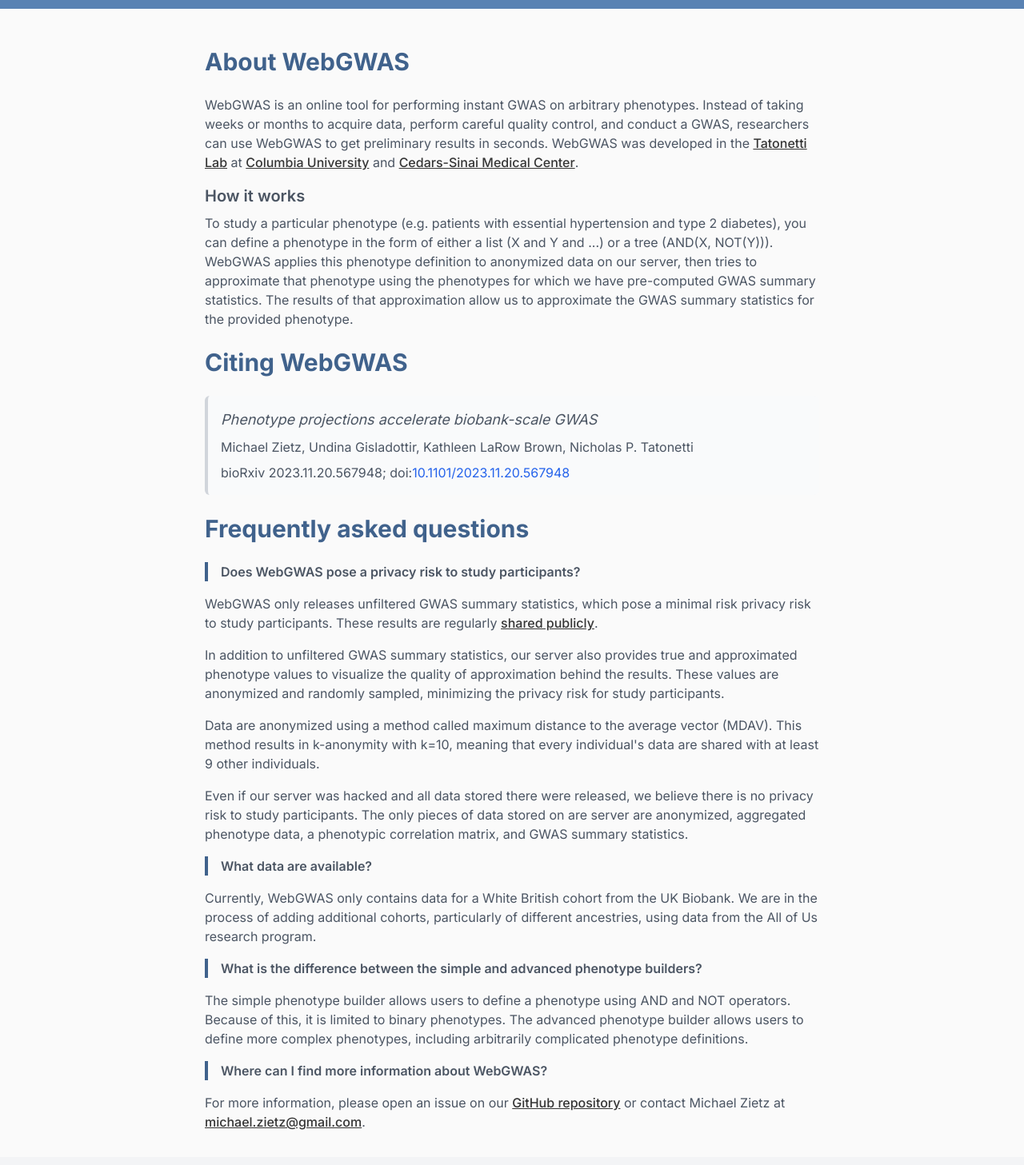
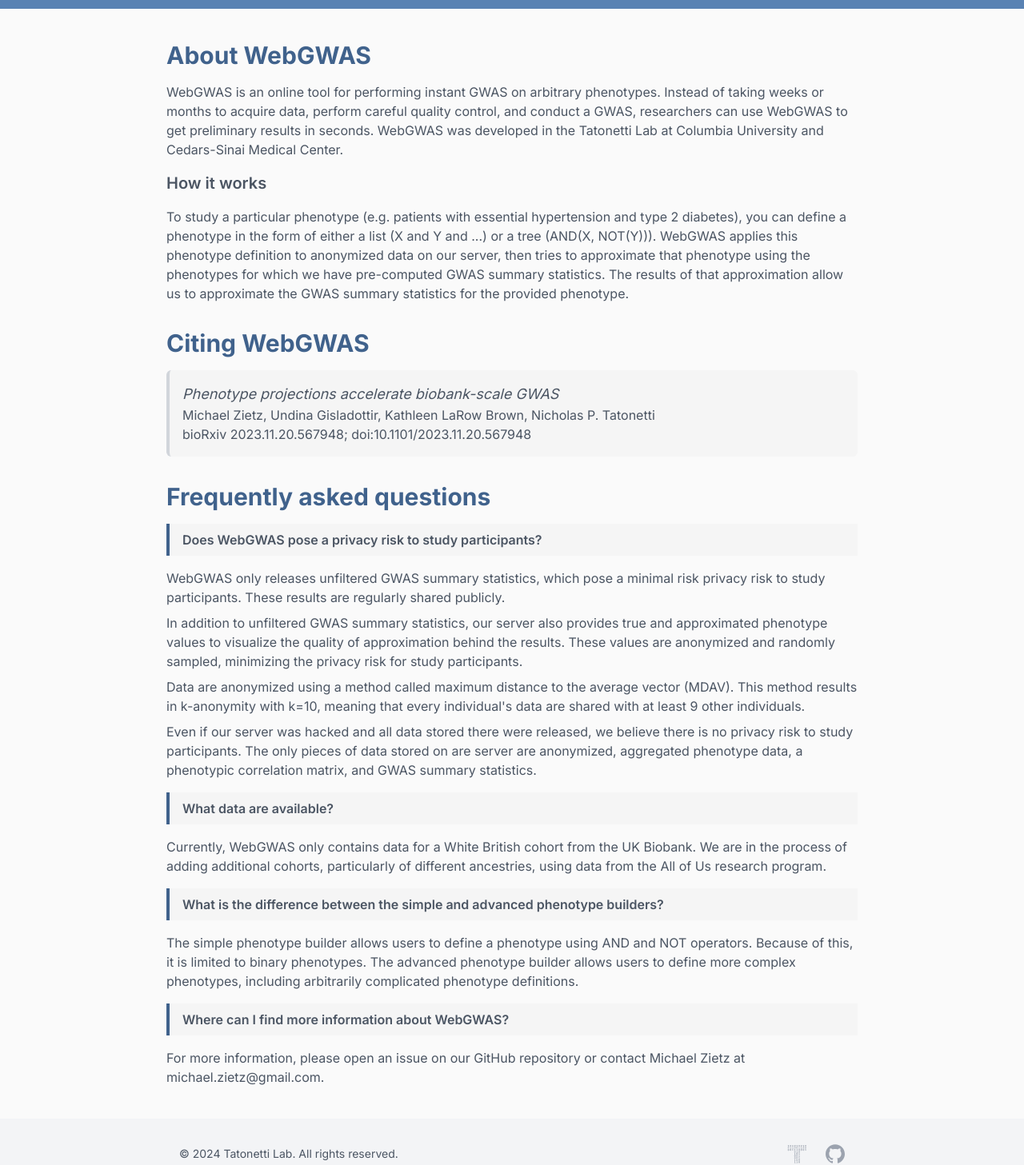
Before and after one commit to zietzm/webgwas-frontend, a Next.js app: page /about in a window 1280 px wide. Shown: the part 65-1522 px from the top of the page at 80% size. Built offline with nearby package versions, Linux system fonts and the light colour scheme.

Commit message:
fix: clean up about page

```diff
--- a/src/app/about/page.tsx
+++ b/src/app/about/page.tsx
@@ -1,147 +1,154 @@
+const faqs = [
+  {
+    question: "Does WebGWAS pose a privacy risk to study participants?",
+    answer: (
+      <>
+        <p>
+          WebGWAS only releases unfiltered GWAS summary statistics, which pose a
+          minimal risk privacy risk to study participants. These results are
+          regularly <a href="https://www.ebi.ac.uk/gwas/">shared publicly</a>.
+        </p>
+        <p>
+          In addition to unfiltered GWAS summary statistics, our server also
+          provides true and approximated phenotype values to visualize the
+          quality of approximation behind the results. These values are
+          anonymized and randomly sampled, minimizing the privacy risk for study
+          participants.
+        </p>
+        <p>
+          Data are anonymized using a method called maximum distance to the
+          average vector (MDAV). This method results in k-anonymity with k=10,
+          meaning that every individual&apos;s data are shared with at least 9
+          other individuals.
+        </p>
+        <p>
+          Even if our server was hacked and all data stored there were released,
+          we believe there is no privacy risk to study participants. The only
+          pieces of data stored on are server are anonymized, aggregated
+          phenotype data, a phenotypic correlation matrix, and GWAS summary
+          statistics.
+        </p>
+      </>
+    ),
+  },
+  {
+    question: "What data are available?",
+    answer: (
+      <>
+        Currently, WebGWAS only contains data for a White British cohort from
+        the UK Biobank. We are in the process of adding additional cohorts,
+        particularly of different ancestries, using data from the All of Us
+        research program.
+      </>
+    ),
+  },
+  {
+    question:
+      "What is the difference between the simple and advanced phenotype builders?",
+    answer: (
+      <>
+        The simple phenotype builder allows users to define a phenotype using
+        AND and NOT operators. Because of this, it is limited to binary
+        phenotypes. The advanced phenotype builder allows users to define more
+        complex phenotypes, including arbitrarily complicated phenotype
+        definitions.
+      </>
+    ),
+  },
+  {
+    question: "Where can I find more information about WebGWAS?",
+    answer: (
+      <p>
+        For more information, please open an issue on our{" "}
+        <a href="https://github.com/tatonetti-lab/webgwas">GitHub repository</a>{" "}
+        or contact Michael Zietz at{" "}
+        <a href="mailto:michael.zietz@gmail.com">michael.zietz@gmail.com</a>.
+      </p>
+    ),
+  },
+];
+
 export default function About() {
   return (
-    <div className="max-w-3xl mx-auto mt-8">
-      <h1 className="text-3xl font-bold mb-6 text-blue-dark">About WebGWAS</h1>
-      <div className="prose prose-jet">
-        <p className="my-4">
+    <div className="flex flex-col gap-8 my-6">
+      <div className="flex flex-col gap-4">
+        <SectionTitle title="About WebGWAS" />
+        <div className="prose prose-jet flex flex-col gap-4">
+          <p>
             WebGWAS is an online tool for performing instant GWAS on arbitrary
-          phenotypes. Instead of taking weeks or months to acquire data, perform
-          careful quality control, and conduct a GWAS, researchers can use
-          WebGWAS to get preliminary results in seconds. WebGWAS was developed
-          in the{" "}
-          <a
-            href="https://tatonettilab.org/"
-            className="underline text-jet font-medium hover:text-blue-dark visited:text-purple-600"
-          >
-            Tatonetti Lab
-          </a>{" "}
-          at{" "}
-          <a
-            href="https://www.dbmi.columbia.edu/"
-            className="underline text-jet font-medium hover:text-blue-dark visited:text-purple-600"
-          >
-            Columbia University
-          </a>{" "}
-          and{" "}
-          <a
-            href="https://www.cedars-sinai.edu/research-education/research/departments-institutes/computational-biomedicine.html"
-            className="underline text-jet font-medium hover:text-blue-dark visited:text-purple-600"
-          >
+            phenotypes. Instead of taking weeks or months to acquire data,
+            perform careful quality control, and conduct a GWAS, researchers can
+            use WebGWAS to get preliminary results in seconds. WebGWAS was
+            developed in the{" "}
+            <a href="https://tatonettilab.org/">Tatonetti Lab</a> at{" "}
+            <a href="https://www.dbmi.columbia.edu/">Columbia University</a> and{" "}
+            <a href="https://www.cedars-sinai.edu/research-education/research/departments-institutes/computational-biomedicine.html">
               Cedars-Sinai Medical Center
             </a>
             .
           </p>
-        <p className="text-xl font-semibold mt-4">How it works</p>
-        <p className="mb-4 mt-2">
+          <p className="text-xl font-semibold">How it works</p>
+          <p className="">
             To study a particular phenotype (e.g. patients with essential
             hypertension and type 2 diabetes), you can define a phenotype in the
             form of either a list (X and Y and ...) or a tree (AND(X, NOT(Y))).
             WebGWAS applies this phenotype definition to anonymized data on our
-          server, then tries to approximate that phenotype using the phenotypes
-          for which we have pre-computed GWAS summary statistics. The results of
-          that approximation allow us to approximate the GWAS summary statistics
-          for the provided phenotype.
+            server, then tries to approximate that phenotype using the
+            phenotypes for which we have pre-computed GWAS summary statistics.
+            The results of that approximation allow us to approximate the GWAS
+            summary statistics for the provided phenotype.
           </p>
         </div>
-      <h1 className="text-3xl font-bold my-6 text-blue-dark">Citing WebGWAS</h1>
-      <div className="border-l-4 border-gray-300 pl-4 bg-gray-50 p-4 rounded-md">
+      </div>
+      <div className="flex flex-col gap-4">
+        <SectionTitle title="Citing WebGWAS" />
+        <div className="border-l-4 border-gray-300 pl-4 bg-secondary p-4 rounded-md">
           <p className="italic text-lg">
             Phenotype projections accelerate biobank-scale GWAS
           </p>
-        <p className="mt-2">
+          <p className="">
             Michael Zietz, Undina Gisladottir, Kathleen LaRow Brown, Nicholas P.
             Tatonetti
           </p>
-        <p className="mt-2">
+          <p className="">
             bioRxiv 2023.11.20.567948; doi:
             <a
               href="https://doi.org/10.1101/2023.11.20.567948"
               target="_blank"
               rel="noopener noreferrer"
-            className="text-blue-600 hover:underline"
             >
               10.1101/2023.11.20.567948
             </a>
           </p>
         </div>
-      <h1 className="text-3xl font-bold my-6 text-blue-dark">
-        Frequently asked questions
-      </h1>
-      <div className="border-l-4 border-blue-dark pl-4 mt-2 mb-4 font-semibold">
-        <p>Does WebGWAS pose a privacy risk to study participants?</p>
       </div>
-      <p className="mb-4">
-        WebGWAS only releases unfiltered GWAS summary statistics, which pose a
-        minimal risk privacy risk to study participants. These results are
-        regularly{" "}
-        <a
-          href="https://www.ebi.ac.uk/gwas/"
-          className="underline text-jet font-medium hover:text-blue-dark visited:text-purple-600"
-        >
-          shared publicly
-        </a>
-        .
-      </p>
-      <p className="mb-4">
-        In addition to unfiltered GWAS summary statistics, our server also
-        provides true and approximated phenotype values to visualize the quality
-        of approximation behind the results. These values are anonymized and
-        randomly sampled, minimizing the privacy risk for study participants.
-      </p>
-      <p className="mb-4">
-        Data are anonymized using a method called maximum distance to the
-        average vector (MDAV). This method results in k-anonymity with k=10,
-        meaning that every individual&apos;s data are shared with at least 9
-        other individuals.
-      </p>
-      <p className="mb-4">
-        Even if our server was hacked and all data stored there were released,
-        we believe there is no privacy risk to study participants. The only
-        pieces of data stored on are server are anonymized, aggregated phenotype
-        data, a phenotypic correlation matrix, and GWAS summary statistics.
-      </p>
-      <div className="border-l-4 border-blue-dark pl-4 mt-2 mb-4 font-semibold">
-        <p>What data are available?</p>
+      <div className="flex flex-col gap-4">
+        <SectionTitle title="Frequently asked questions" />
+        {faqs.map(({ question, answer }) => (
+          <QuestionAnswer key={question} question={question} answer={answer} />
+        ))}
       </div>
-      <p className="mb-4">
-        Currently, WebGWAS only contains data for a White British cohort from
-        the UK Biobank. We are in the process of adding additional cohorts,
-        particularly of different ancestries, using data from the All of Us
-        research program.
-      </p>
-      <div className="border-l-4 border-blue-dark pl-4 mt-2 mb-4 font-semibold">
-        <p>
-          What is the difference between the simple and advanced phenotype
-          builders?
-        </p>
-      </div>
-      <p className="mb-4">
-        The simple phenotype builder allows users to define a phenotype using
-        AND and NOT operators. Because of this, it is limited to binary
-        phenotypes. The advanced phenotype builder allows users to define more
-        complex phenotypes, including arbitrarily complicated phenotype
-        definitions.
-      </p>
-      <div className="border-l-4 border-blue-dark pl-4 mt-2 mb-4 font-semibold">
-        <p>Where can I find more information about WebGWAS?</p>
-      </div>
-      <p className="mb-4">
-        For more information, please open an issue on our{" "}
-        <a
-          href="https://github.com/tatonetti-lab/webgwas"
-          className="underline text-jet font-medium hover:text-blue-dark visited:text-purple-600"
-        >
-          GitHub repository
-        </a>{" "}
-        or contact Michael Zietz at{" "}
-        <a
-          href="mailto:michael.zietz@gmail.com"
-          className="underline text-jet font-medium hover:text-blue-dark visited:text-purple-600"
-        >
-          michael.zietz@gmail.com
-        </a>
-        .
-      </p>
     </div>
   );
 }
+
+function SectionTitle({ title }: { title: string }) {
+  return <h1 className="text-3xl font-bold text-blue-dark">{title}</h1>;
+}
+
+function QuestionAnswer({
+  question,
+  answer,
+}: {
+  question: string;
+  answer: React.ReactNode;
+}) {
+  return (
+    <>
+      <div className="border-l-4 border-blue-dark pl-4 py-2 bg-secondary font-semibold">
+        <p>{question}</p>
+      </div>
+      <div className="flex flex-col gap-2">{answer}</div>
+    </>
+  );
+}
```
Lines whose indentation alone changed are shown as unchanged.
